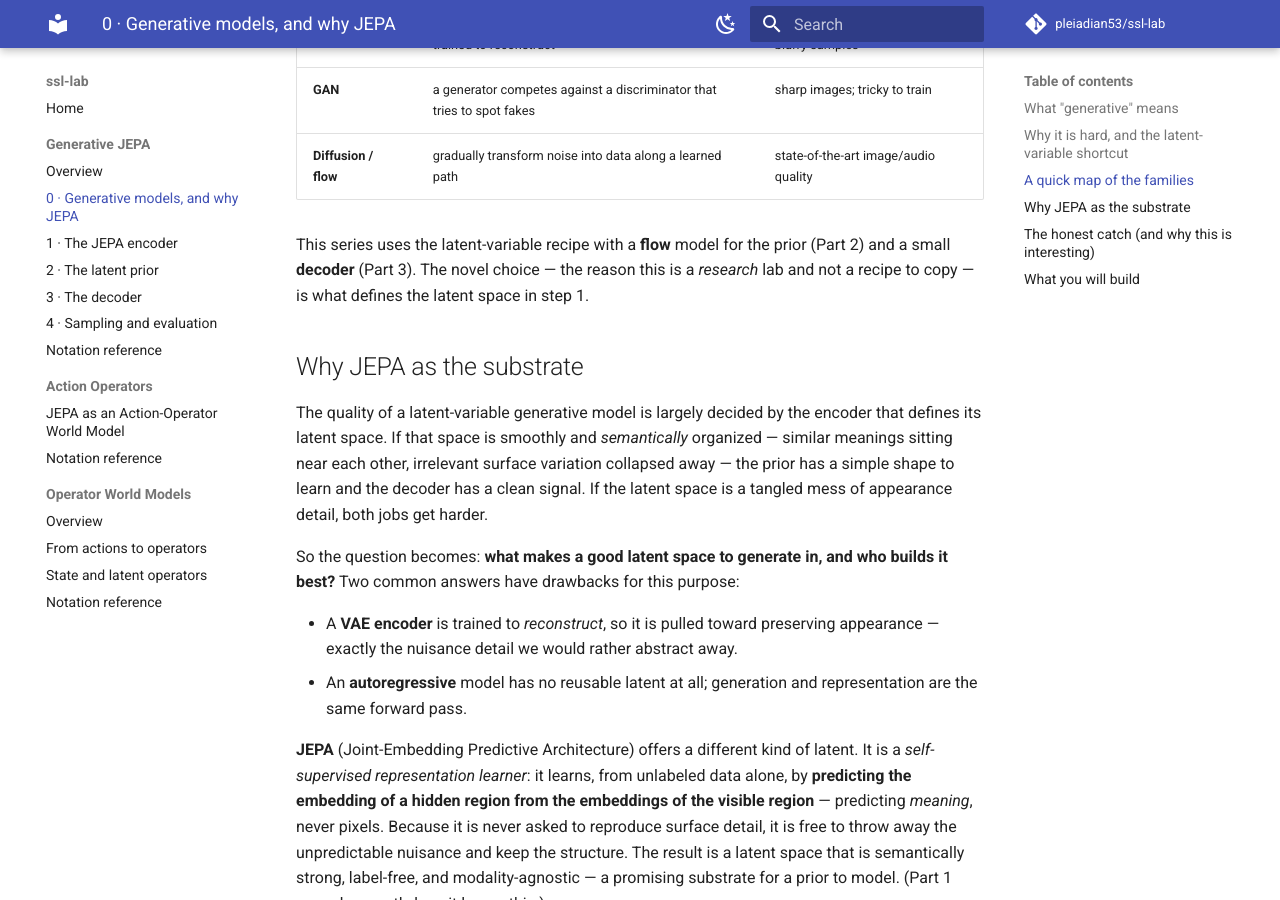
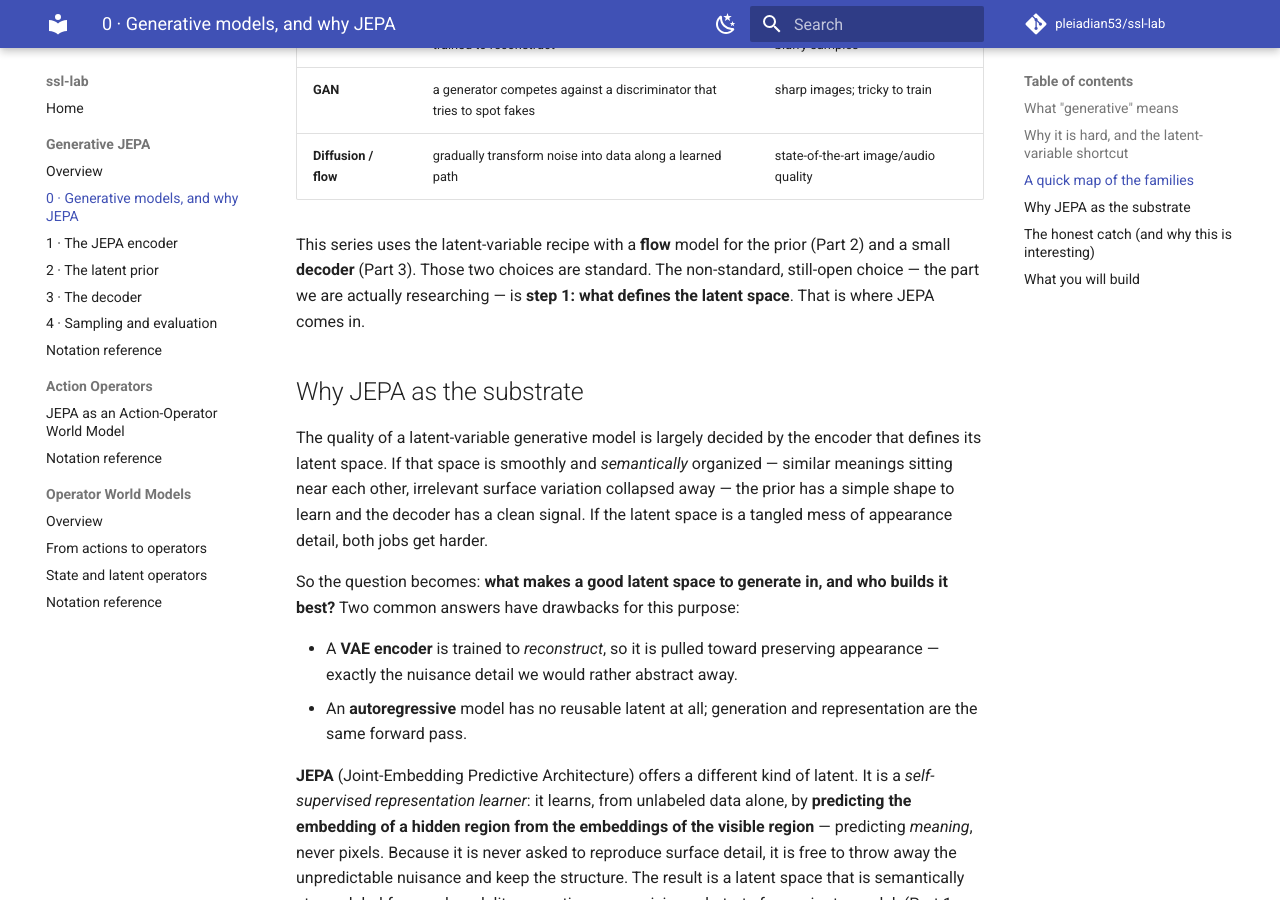
Before and after one commit to pleiadian53/ssl-lab, an MkDocs documentation site: the page built from docs/generative_jepa/00-generative-models-and-why-jepa.md, in a window 1280 px wide and 900 px high, scrolled down 1778 px. Built offline with MkDocs 1.6.1 and Material for MkDocs 9.7.7, drawn with Linux system fonts in a browser that asks for light colours; comment, search, counter and statistics services are not loaded.

Commit message:
docs: clarify the "what's novel here" sentence in Part 0
"a recipe to copy" was ambiguous (copy what?). State plainly that the
flow prior and decoder are standard, and the open research choice is
step 1 — what defines the latent space — which is where JEPA enters.

```diff
--- a/docs/generative_jepa/00-generative-models-and-why-jepa.md
+++ b/docs/generative_jepa/00-generative-models-and-why-jepa.md
@@ -41,7 +41,7 @@ It helps to place the pieces against the broader landscape. Generative models di
 | **GAN** | a generator competes against a discriminator that tries to spot fakes | sharp images; tricky to train |
 | **Diffusion / flow** | gradually transform noise into data along a learned path | state-of-the-art image/audio quality |
 
-This series uses the latent-variable recipe with a **flow** model for the prior (Part 2) and a small **decoder** (Part 3). The novel choice — the reason this is a *research* lab and not a recipe to copy — is what defines the latent space in step 1.
+This series uses the latent-variable recipe with a **flow** model for the prior (Part 2) and a small **decoder** (Part 3). Those two choices are standard. The non-standard, still-open choice — the part we are actually researching — is **step 1: what defines the latent space**. That is where JEPA comes in.
 
 ## Why JEPA as the substrate
 
```
